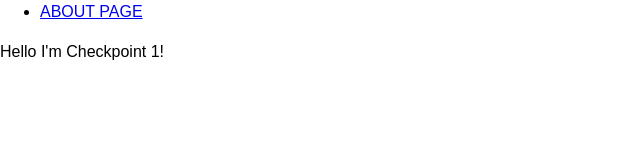
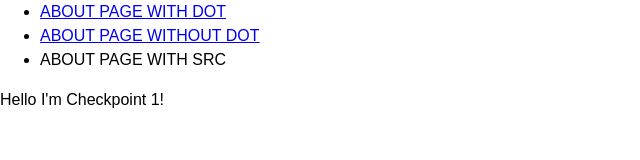
Before and after one commit to juan-rod/hairSalonWebsite--c2, a plain HTML site: page index.html in a window 1280 px wide. Shown: the whole page, without its empty margins (0-640 px from the left). Drawn offline with Linux system fonts and the light colour scheme.

Commit message:
differences

```diff
--- a/index.html
+++ b/index.html
@@ -10,8 +10,10 @@
 </head>
 <body>
   <nav>
-    <ul>
-      <li><a href="./about.html">ABOUT PAGE</a></li>
+    <ul style="display: flex; flex-direction: column;">
+      <li><a href="./about.html">ABOUT PAGE WITH DOT</a></li>
+      <li><a href="/about.html">ABOUT PAGE WITHOUT DOT</a></li>
+      <li><a src="./about.html">ABOUT PAGE WITH SRC</a></li>
     </ul>
   </nav>
   Hello I'm Checkpoint 1!
```
